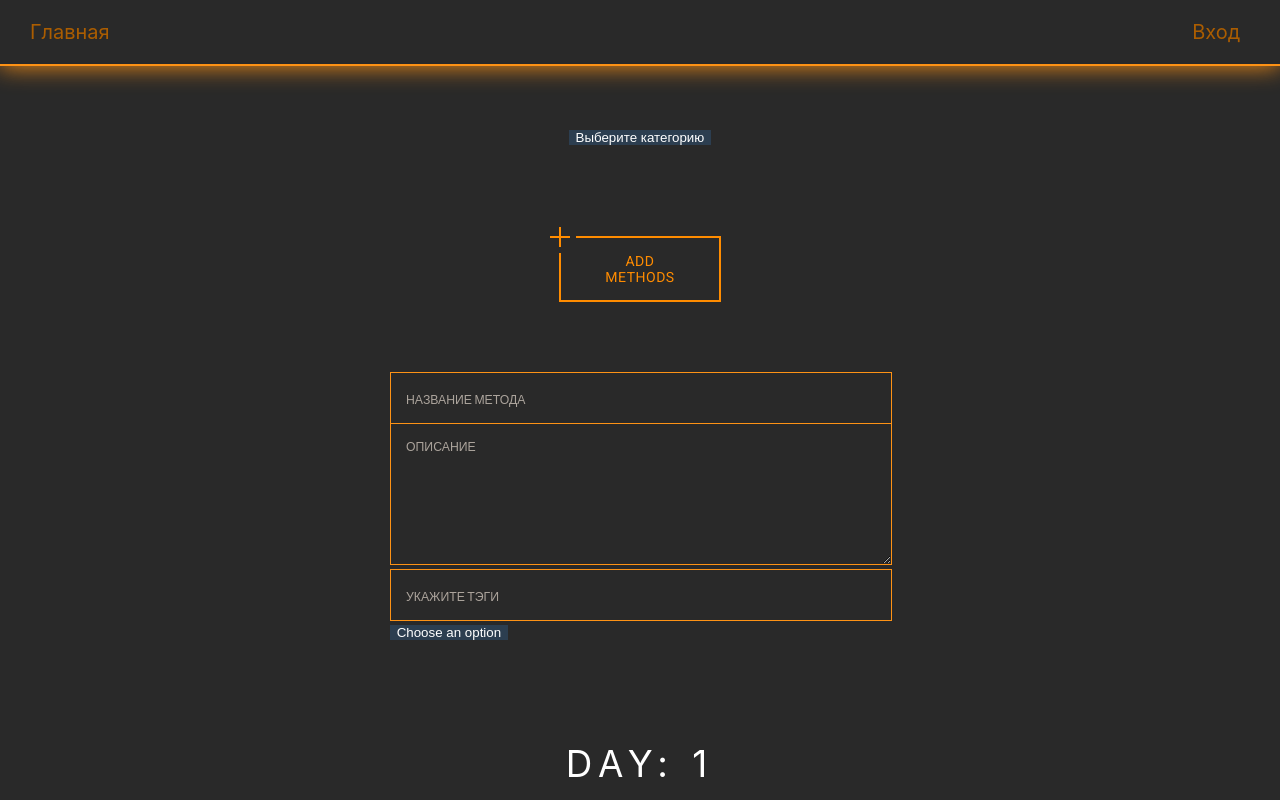
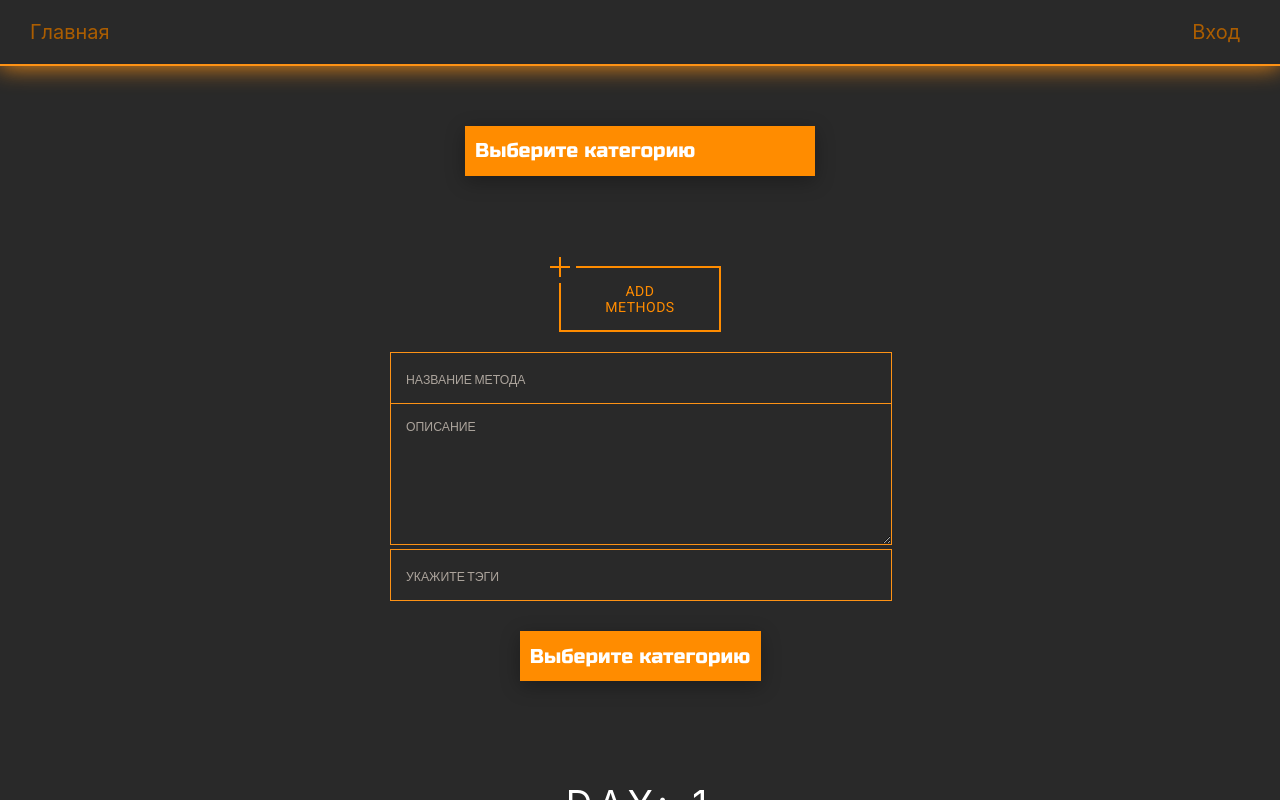
Before and after one commit to gusevroman/changeyourself-21days, a React (Create React App) app in the folder front/: page /newTarget in a window 1280 px wide. Both pictures are taken after a click on the link "ADD METHODS". Shown: the top 800 px of the page. Built offline with nearby package versions, Linux system fonts and the light colour scheme.

Commit message:
feat: add style input

```diff
--- a/front/src/scenes/user/selectTarget/AddMethodForm.js
+++ b/front/src/scenes/user/selectTarget/AddMethodForm.js
@@ -36,7 +36,7 @@ class NewMethodForm extends React.Component {
 
         newArr.push({
             title: this.state.days.length + 1,
-            description: 'qqqqqqq',
+            description: '',
             task: ''
         });
         this.setState({
@@ -91,42 +91,41 @@ class NewMethodForm extends React.Component {
                     <input onChange={this.firstInputValue} placeholder="НАЗВАНИЕ МЕТОДА"
                            value={this.state.title}
                            name='title'
-                           type="text"/>
+                           type="text"
+                           required
+                    />
 
-
-
-
-                    {/*<select onChange={(elem) => this.selectValue(elem.target.value)} >*/}
-                    {/*    {uniqArr.map(elem => {*/}
-                    {/*        return <option value={elem}>{elem}</option>*/}
-                    {/*    })}*/}
-                    {/*</select>*/}
 
                     <textarea onChange={this.firstInputValue} placeholder='ОПИСАНИЕ'
                               value={this.state.description}
                               name="description"
-                              type="text"/>
+                              type="text"
+                              required/>
 
 
                     <input className="inputClass" placeholder="УКАЖИТЕ ТЭГИ" onChange={this.firstInputValue}
                            value={this.state.tag}
                            name="tag" type="text"/>
 
-                    <select name="slct" id="slct">
-                        <option selected disabled>Choose an option</option>
-                        <option value="1">Pure CSS</option>
-                        <option value="2">No JS</option>
-                        <option value="3">Nice!</option>
+
+                    <div className="selectContainer"><select className="addSelect" onChange={(elem) => this.selectValue(elem.target.value)}>
+                        <option>Выберите категорию</option>
+                        {uniqArr.map(elem => {
+                            return <option value={elem}>{elem}</option>
+                        })}
                     </select>
+                    </div>
+
 
                     <div>{this.state.days.map((elem) => {
                         return <AddNewDay day={elem} inputValueDays={this.inputValue}/>
                     })
                     }</div>
 
-
-                    <button onClick={this.plusDay}>Добавить день</button>
-                    <button onClick={this.sendForm}>Отправить</button>
+                    <div className="buttonContainer">
+                        <button className="outline orange oneButton" onClick={this.plusDay}>Добавить день</button>
+                        <button className="outline orange oneButton" onSubmit={this.sendForm}>Отправить</button>
+                    </div>
                 </form>
             </div>
         )
--- a/front/src/scenes/user/selectTarget/AddNewDay.js
+++ b/front/src/scenes/user/selectTarget/AddNewDay.js
@@ -35,12 +35,16 @@ export default class AddNewDay extends React.Component {
                           value={this.state.description}
                           name='description'
                           className="textareaClass"
-                          type="text"/>
+                          type="text"
+                          required
+                />
                 <textarea placeholder="ЗАДАНИЕ" onChange={this.inputValueLocal}
                           value={this.state.task}
                           name='task'
                           className="textareaClass"
-                          type="text"/>
+                          type="text"
+                          required
+                />
             </div>
         )
     }
--- a/front/src/scenes/user/selectTarget/addMethodForm.css
+++ b/front/src/scenes/user/selectTarget/addMethodForm.css
@@ -86,8 +86,9 @@ input:hover:focus::-ms-placeholder, textarea:hover::focus:-ms-placeholder {
 
 #form {
     position: relative;
+    /*display: flex;*/
     width: 500px;
-    margin: 50px auto 100px auto;
+    margin: 0;
 }
 
 
@@ -243,8 +244,8 @@ select::-ms-expand {
     border-radius: .25em;
 }
 select {
-    flex: 1;
-    padding: 0 .5em;
+    flex: 0 0 ;
+    padding: 0 20px;
     color: #fff;
     cursor: pointer;
 }
@@ -266,3 +267,74 @@ select {
 .select:hover::after {
     color: #f39c12;
 }
+
+.addSelect {
+    align-items: center;
+    max-width: 320px;
+    text-align: center;
+
+}
+
+
+.selectContainer {
+    display: flex;
+    justify-content: center;
+    padding-top: 30px;
+
+}
+
+
+/*кнопки*/
+
+button {
+    cursor: pointer;
+    outline: none;
+}
+button.outline {
+    /*position: relative;*/
+    /*z-index: 3;*/
+    background: transparent;
+    color: #1172c4;
+    font-size: 14px;
+    border-color: #1172c4;
+    border-style: solid;
+    border-width: 2px;
+    border-radius: 22px;
+    width: 200px;
+    padding: 20px 0;
+    text-transform: uppercase;
+    transition: all 0.2s linear;
+}
+button.outline a {
+    text-decoration: none;
+}
+button.outline:hover {
+    color: black;
+    background: #fd9215;
+    border-color: white;
+    transition: all 0.2s linear;
+}
+button.outline:active {
+    border-radius: 22px;
+}
+
+
+button.orange {
+    font-weight: 700;
+    color: #fd9215;
+    border-color: #fd9215;
+    background: transparent;
+
+}
+
+.buttonContainer {
+    display: flex;
+    padding-top: 40px;
+    justify-content: space-around;
+}
+
+.addSelect {
+    display: flex;
+    justify-content: center;
+    /*text-align: center;*/
+}
--- a/front/src/scenes/user/selectTarget/selectTarget.css
+++ b/front/src/scenes/user/selectTarget/selectTarget.css
@@ -15,26 +15,37 @@ body {
   margin-top: 20px;
 }
 
-/*.box select {*/
-/*  width: 350px;*/
-/*  padding: 10px;*/
-/*  height: 50px;*/
-/*  border: none;*/
-/*  background: darkorange;*/
-/*  font-family: "Russo One", sans-serif;*/
-/*  color: #fff;*/
-/*  font-size: 20px;*/
-/*  box-shadow: 0 5px 20px rgba(0, 0, 0, 0.3);*/
-/*  outline: none;*/
-/*}*/
 
-/*.box select option:hover {*/
-/*  background: green;*/
-/*}*/
 
-/*.box:hover::before {*/
-/*  background: coral;*/
-/*}*/
+
+
+
+
+
+
+
+
+.box select {
+  width: 350px;
+  padding: 10px;
+  height: 50px;
+  border: none;
+  background: darkorange;
+  font-family: "Russo One", sans-serif;
+  color: #fff;
+  font-size: 20px;
+  box-shadow: 0 5px 20px rgba(0, 0, 0, 0.3);
+  outline: none;
+
+}
+
+.box select option:hover {
+  background: green;
+}
+
+.box:hover::before {
+  background: coral;
+}
 
 
 
--- a/front/src/scenes/user/selectTarget/selectTarget.js
+++ b/front/src/scenes/user/selectTarget/selectTarget.js
@@ -57,7 +57,7 @@ class SelectTarget extends React.Component {
             headers: {
                 'Content-type': 'application/json'
             },
-      body: JSON.stringify({ value })
+            body: JSON.stringify({value})
         });
 
         const dataMethods = await response.json();
@@ -82,6 +82,7 @@ class SelectTarget extends React.Component {
                         {this.state.uniqArr.length !== 0 ?
                             <div className="box">
                                 <form>
+                                    <span>
                                     <select onChange={(elem) => this.takeSelectValue(elem.target.value)} id="select">
                                         <option>Выберите категорию</option>
                                         {this.state.uniqArr.map((elem) => {
@@ -90,6 +91,7 @@ class SelectTarget extends React.Component {
                                             )
                                         })}
                                     </select>
+                                    </span>
                                 </form>
                             </div>
                             : null}
```
Also changed, not shown: 1 other file (tests, documents, lock files or other folders). Lines whose indentation alone changed are shown as unchanged.
